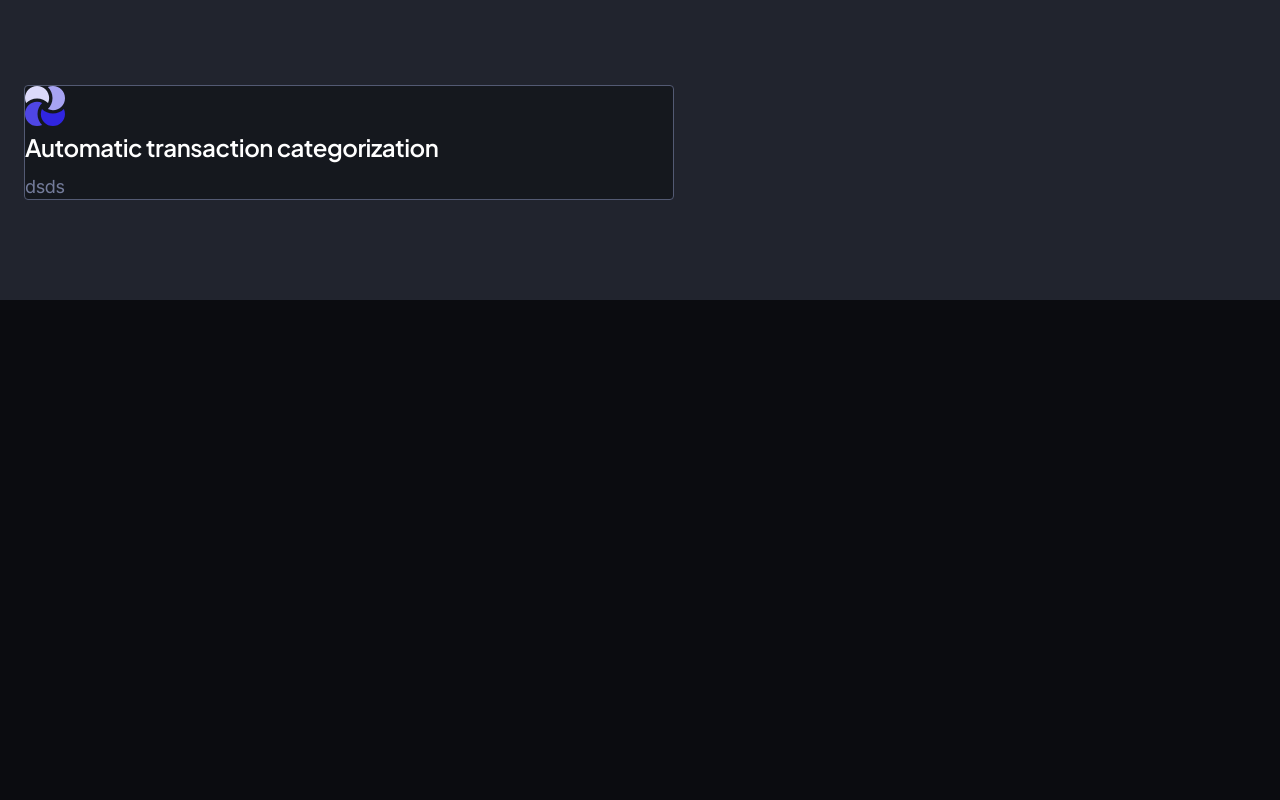
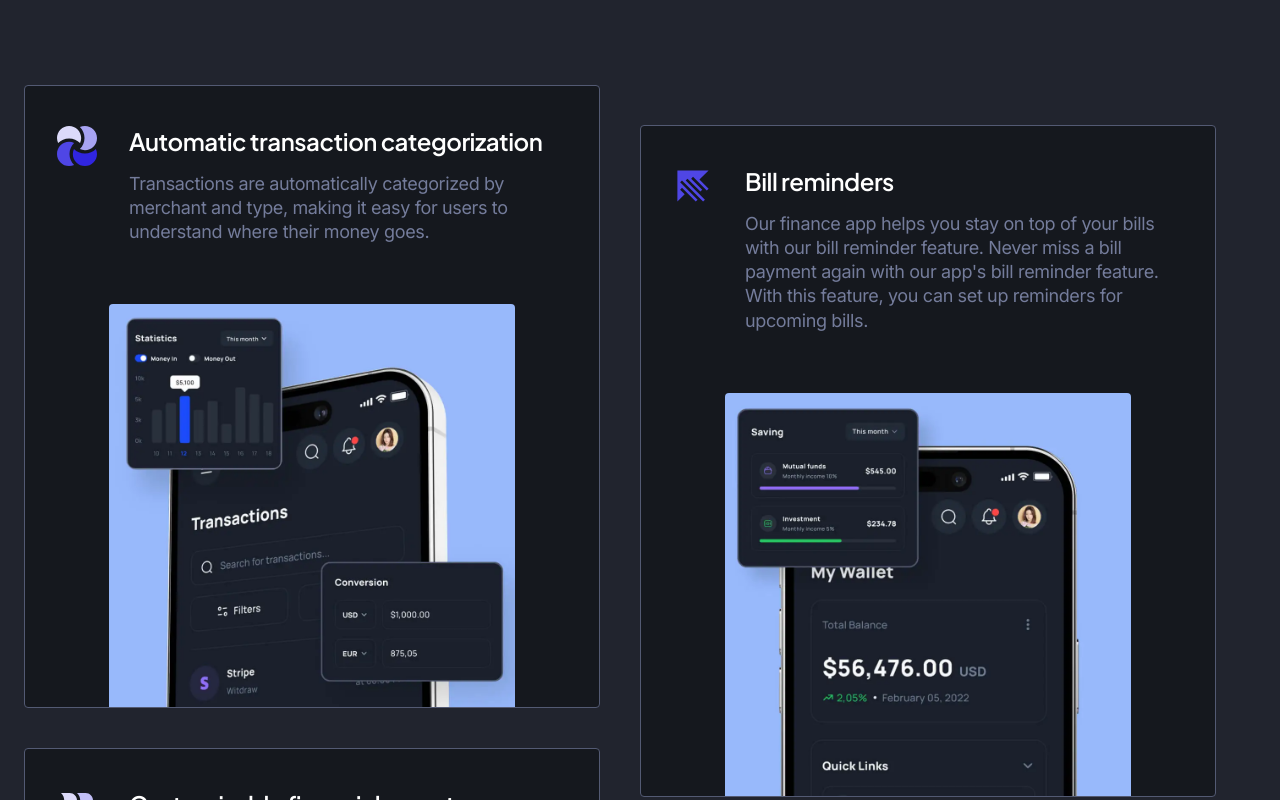
Before and after one commit to dignauts/prodiggy, a Next.js app in the folder next/: page / in a window 1280 px wide. Shown: the part 1800-2600 px from the top of the page. Before the commit the page ends 2100 px from the top, so only its background shows below. Built offline with nearby package versions, Linux system fonts and the light colour scheme; what @apollo/client-integration-nextjs, @mui/material-nextjs would draw is missing.

Commit message:
feature: feature card - component

```diff
--- a/next/components/cards/FeatureCardComponent/featureCard.component.tsx
+++ b/next/components/cards/FeatureCardComponent/featureCard.component.tsx
@@ -1,29 +1,40 @@
-import { Paper, Typography } from '@mui/material';
+import { Paper } from '@mui/material';
+import clsx from 'clsx';
 import { FC } from 'react';
 
+import { FEATURE_CARD_CLASS_NAME } from '#da/components/cards/FeatureCardComponent/featureCard.constants';
 import { FeatureCardComponentProps } from '#da/components/cards/FeatureCardComponent/featureCard.props';
+import FeatureCardHeaderComponent from '#da/components/headers/FeatureCardHeaderComponent/featureCardHeader.component';
 import ImageComponent from '#da/components/main/ImageComponent';
-import { FONT_WEIGHT } from '#da/theme/constants.theme';
+import '#da/components/cards/FeatureCardComponent/featureCard.styles.scss';
 
 const FeatureCardComponent: FC<FeatureCardComponentProps> = ({
   className, description, icon, image, sx, title
 }) => (
   <Paper
-    sx={{
-      maxWidth: 650
-    }}
+    className={clsx(
+      FEATURE_CARD_CLASS_NAME.ROOT,
+      image && FEATURE_CARD_CLASS_NAME.WITH_IMAGE,
+      className
+    )}
+    sx={sx}
   >
-    <ImageComponent
-      alt=''
-      height={40}
-      src={icon}
-      width={40}
+    <FeatureCardHeaderComponent
+      className={FEATURE_CARD_CLASS_NAME.HEADER}
+      description={description}
+      icon={icon}
+      title={title}
     />
-    <Typography
-      fontWeight={FONT_WEIGHT.SEMIBOLD} sx={{ mb: 12 / 8 }}
-      variant='h4'>{ title }
-    </Typography>
-    <Typography sx={{ color: 'var(--mui-palette-grey-300)' }} variant='p2'>dsds</Typography>
+    {
+      image && (
+        <ImageComponent
+          className={FEATURE_CARD_CLASS_NAME.IMAGE}
+          fill
+          maxWidth="100%"
+          src={image}
+        />
+      )
+    }
   </Paper>
 );
 
--- /dev/null
+++ b/next/components/cards/FeatureCardComponent/featureCard.constants.ts
@@ -0,0 +1,10 @@
+import { defineClassName } from '#da/theme/utils/defineClassName.util';
+
+export const FEATURE_CARD_COMPONENT_NAME = 'FeatureCardComponent';
+
+export const FEATURE_CARD_CLASS_NAME = {
+  HEADER: defineClassName(FEATURE_CARD_COMPONENT_NAME, 'header'),
+  IMAGE: defineClassName(FEATURE_CARD_COMPONENT_NAME, 'image'),
+  ROOT: defineClassName(FEATURE_CARD_COMPONENT_NAME),
+  WITH_IMAGE: defineClassName(FEATURE_CARD_COMPONENT_NAME, '-withImage')
+};
--- /dev/null
+++ b/next/components/cards/FeatureCardComponent/featureCard.styles.scss
@@ -0,0 +1,38 @@
+@use '../../../theme/css/responsive.scss' as responsive;
+
+.DaFeatureCardComponent {
+  &-image {
+    padding-inline: calc(10.5*var(--mui-spacing));
+
+    & .DaImageComponent-image {
+      display: block;
+
+      @include responsive.mq(lg, min) {
+        border-top-left-radius: calc(0.5*var(--mui-spacing));
+        border-top-right-radius: calc(0.5*var(--mui-spacing));
+      }
+    }
+
+    @include responsive.mq(xl) {
+      padding-inline: calc(8*var(--mui-spacing));
+    }
+
+    @include responsive.mq(lg) {
+      padding-inline: 0;
+    }
+  }
+
+  &-root {
+    max-width: 650px;
+  }
+
+  &--withImage {
+    & .DaFeatureCardHeaderComponent-root {
+      margin-bottom: calc(2.5*var(--mui-spacing));
+
+      @include responsive.mq(lg) {
+        margin-bottom: 0;
+      }
+    }
+  }
+}
--- /dev/null
+++ b/next/components/headers/FeatureCardHeaderComponent/featureCardHeader.component.tsx
@@ -0,0 +1,36 @@
+import { Box, Typography } from '@mui/material';
+import clsx from 'clsx';
+import { FC } from 'react';
+
+import { FeatureCardComponentProps } from '#da/components/cards/FeatureCardComponent/featureCard.props';
+import { FEATURE_CARD_HEADER_CLASS_NAME } from '#da/components/headers/FeatureCardHeaderComponent/featureCardHeader.constants';
+import ImageComponent from '#da/components/main/ImageComponent';
+import { FONT_WEIGHT } from '#da/theme/constants.theme';
+import '#da/components/headers/FeatureCardHeaderComponent/featureCardHeader.styles.scss';
+
+const FeatureCardHeaderComponent: FC<Omit<FeatureCardComponentProps, 'image'>> = ({
+  className, description, icon, sx, title
+}) => (
+  <Box className={clsx(FEATURE_CARD_HEADER_CLASS_NAME.ROOT, className)} sx={sx}>
+    <ImageComponent
+      alt=''
+      className={FEATURE_CARD_HEADER_CLASS_NAME.ICON}
+      height={40}
+      src={icon}
+      width={40}
+    />
+    <Typography
+      className={FEATURE_CARD_HEADER_CLASS_NAME.TITLE}
+      component="h2"
+      fontWeight={FONT_WEIGHT.SEMIBOLD}
+      variant='h4'
+    >
+      { title }
+    </Typography>
+    <Typography className={FEATURE_CARD_HEADER_CLASS_NAME.DESCRIPTION} variant='p2'>
+      { description }
+    </Typography>
+  </Box>
+);
+
+export default FeatureCardHeaderComponent;
--- /dev/null
+++ b/next/components/headers/FeatureCardHeaderComponent/featureCardHeader.constants.ts
@@ -0,0 +1,10 @@
+import { defineClassName } from '#da/theme/utils/defineClassName.util';
+
+export const FEATURE_CARD_HEADER_COMPONENT_NAME = 'FeatureCardHeaderComponent';
+
+export const FEATURE_CARD_HEADER_CLASS_NAME = {
+  DESCRIPTION: defineClassName(FEATURE_CARD_HEADER_COMPONENT_NAME, 'description'),
+  ICON: defineClassName(FEATURE_CARD_HEADER_COMPONENT_NAME, 'icon'),
+  ROOT: defineClassName(FEATURE_CARD_HEADER_COMPONENT_NAME),
+  TITLE: defineClassName(FEATURE_CARD_HEADER_COMPONENT_NAME, 'title')
+};
--- /dev/null
+++ b/next/components/headers/FeatureCardHeaderComponent/featureCardHeader.styles.scss
@@ -0,0 +1,33 @@
+@use '../../../theme/css/responsive.scss' as responsive;
+
+.DaFeatureCardHeaderComponent {
+  &-description {
+    color: var(--mui-palette-grey-300);
+    grid-column: 2 / 3;
+  }
+
+  &-root {
+    column-gap: calc(4*var(--mui-spacing));
+    display: grid;
+    grid-template-columns: 40px 1fr;
+    padding: calc(5*var(--mui-spacing)) calc(4*var(--mui-spacing));
+
+    @include responsive.mq(lg) {
+      padding-inline: calc(3*var(--mui-spacing));
+    }
+
+    @include responsive.mq(md) {
+      display: flex;
+      flex-direction: column;
+      gap: calc(2.5*var(--mui-spacing))
+    }
+
+    @include responsive.mq(sm) {
+      padding-inline: calc(2*var(--mui-spacing));
+    }
+  }
+
+  &-title {
+    margin-bottom: calc(1.5*var(--mui-spacing));
+  }
+}
--- a/next/components/main/ImageComponent/image.props.ts
+++ b/next/components/main/ImageComponent/image.props.ts
@@ -3,5 +3,5 @@ import { ImageProps } from 'next/image';
 export interface ImageComponentProps extends Omit<ImageProps, 'alt' | 'center'> {
   alt?: string;
   centered?: boolean;
-  maxWidth?: number;
+  maxWidth?: number | string;
 }
--- a/next/fakes/whyUsCards.fakes.ts
+++ b/next/fakes/whyUsCards.fakes.ts
@@ -4,25 +4,25 @@ export const whyUsCardsFakes: FeatureCardProps[] = [
   {
     description: 'Transactions are automatically categorized by merchant and type, making it easy for users to understand where their money goes.',
     icon: 'icons/40x40/spiral.svg',
-    image: 'cards/transactions.webp',
+    image: 'cards/features/transactions.webp',
     title: 'Automatic transaction categorization'
   },
   {
     description: "Our finance app helps you stay on top of your bills with our bill reminder feature. Never miss a bill payment again with our app's bill reminder feature. With this feature, you can set up reminders for upcoming bills.",
     icon: 'icons/40x40/bill-reminders.svg',
-    image: 'cards/bill-reminders.webp',
+    image: 'cards/features/bill-reminders.webp',
     title: 'Bill reminders'
   },
   {
     description: 'Users can create customized financial reports, such as monthly income and expense statements, to gain insights into their financial situation.',
     icon: 'icons/40x40/reports.svg',
-    image: 'cards/reports.webp',
+    image: 'cards/features/reports.webp',
     title: 'Customizable financial reports'
   },
   {
     description: 'Users can monitor their credit score and receive alerts when there are any changes.',
     icon: 'icons/40x40/monitoring.svg',
-    image: 'cards/monitoring.webp',
+    image: 'cards/features/monitoring.webp',
     title: 'Credit score monitoring'
   }
 ];
--- a/next/modules/sections/WhyUsSectionModule/whyUsSection.constants.ts
+++ b/next/modules/sections/WhyUsSectionModule/whyUsSection.constants.ts
@@ -4,5 +4,6 @@ export const WHY_US_SECTION_MODULE_NAME = 'WhyUsSectionModule';
 
 export const WHY_US_SECTION_CLASS_NAME = {
   HEADER: defineClassName(WHY_US_SECTION_MODULE_NAME, 'header'),
+  MASONRY: defineClassName(WHY_US_SECTION_MODULE_NAME, 'masonry'),
   ROOT: defineClassName(WHY_US_SECTION_MODULE_NAME)
 };
--- a/next/modules/sections/WhyUsSectionModule/whyUsSection.module.tsx
+++ b/next/modules/sections/WhyUsSectionModule/whyUsSection.module.tsx
@@ -1,5 +1,6 @@
 'use client';
 
+import Masonry from '@mui/lab/Masonry';
 import { useTranslations } from 'next-intl';
 
 import FeatureCardComponent from '#da/components/cards/FeatureCardComponent';
@@ -20,7 +21,26 @@ const WhyUsSectionModule = () => {
         description={t('why_us_section_module.description')}
         title={t('why_us_section_module.title')}
       />
-      <FeatureCardComponent {...whyUsCardsFakes[0]} />
+      {
+        whyUsCardsFakes.length > 0 && (
+          <Masonry
+            className={WHY_US_SECTION_CLASS_NAME.MASONRY}
+            columns={{ sm: 1, md: 2 }}
+            defaultColumns={2}
+            defaultSpacing={5}
+            spacing={5}
+          >
+            {
+              whyUsCardsFakes.map((card, index) => (
+                <FeatureCardComponent
+                  {...card}
+                  key={`WhyUsSectionModule-FeatureCardComponent-${card.title}-${index}`}
+                />
+              ))
+            }
+          </Masonry>
+        )
+      }
     </BaseSectionComponent>
   );
 };
--- a/next/modules/sections/WhyUsSectionModule/whyUsSection.styles.scss
+++ b/next/modules/sections/WhyUsSectionModule/whyUsSection.styles.scss
@@ -22,4 +22,16 @@
       margin-bottom: 80px;
     }
   }
+
+  &-masonry {
+    margin: 0;
+
+    & .DaFeatureCardComponent {
+      &-root:nth-of-type(2) {
+        @include responsive.mq(sm, min) {
+          margin-top: calc(7.5*var(--mui-spacing));
+        }
+      }
+    }
+  }
 }
```
